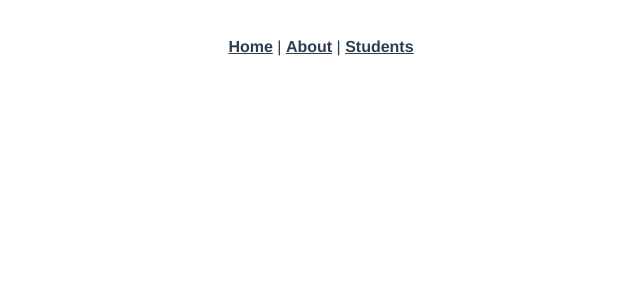
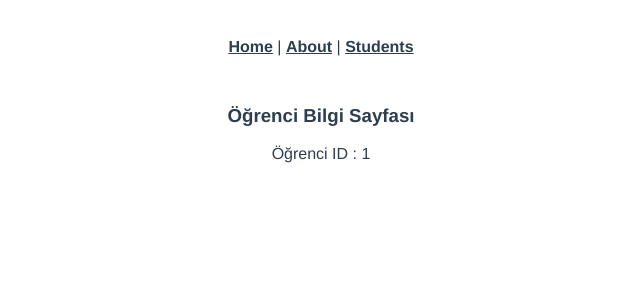
Before and after one commit to sahinuzun03/router-app, a Vue app: page /students/1 in a window 1280 px wide. Shown: the top 300 px of the page, without its empty margins (319-959 px from the left). Built offline with nearby package versions, Linux system fonts and the light colour scheme.

Commit message:
Params ile id bilgisi alma

```diff
--- a/src/router/index.js
+++ b/src/router/index.js
@@ -22,6 +22,11 @@ const routes = [
     path:'/student',
     name:'student',
     component: () => import('../views/Students.vue')
+  },
+  {
+    path:'/students/:id',
+    name:'studentInfo',
+    component: () => import('../views/StudentInfo.vue')
   }
   //component olarak import olarak ekleme yaptım buna lazy loading deniyor.
   //İhtiyaç olunduu anda sayfanın yüklenmesini sağladık
--- /dev/null
+++ b/src/views/StudentInfo.vue
@@ -0,0 +1,20 @@
+<template>
+  <div>
+    <h3>Öğrenci Bilgi Sayfası</h3>
+    <p>Öğrenci ID : {{ studentID }}</p>
+  </div>
+</template>
+
+<script>
+export default {
+data(){
+    return {
+        studentID:this.$route.params.id
+    }
+}
+}
+</script>
+
+<style>
+
+</style>
--- a/src/views/Students.vue
+++ b/src/views/Students.vue
@@ -2,7 +2,7 @@
   <div>
     <h1>Öğrenciler</h1>
     <div v-for="student in students" :key="student.id">
-        <p> {{ student.name }} : {{ student.not }}</p>
+        <router-link :to="{path:`/students/${student.id}`}"> {{ student.name }}</router-link>
     </div>
   </div>
 </template>
```
